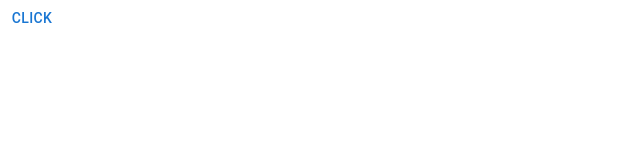
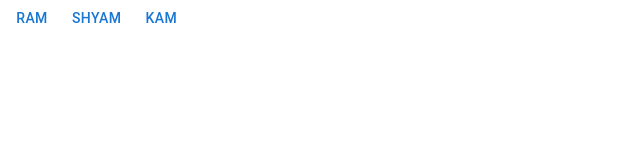
Before and after one commit to pratham930/webRTC, a React (Create React App) app in the folder webrtc/: page /Practice in a window 1280 px wide. Shown: the top 160 px of the page, without its empty margins (0-640 px from the left). Built offline with nearby package versions, Linux system fonts and the light colour scheme.

Commit message:
nothibg changed
nothibg changed

```diff
--- a/webrtc/src/App.js
+++ b/webrtc/src/App.js
@@ -41,7 +41,6 @@ function App() {
 textRef.current.value =JSON.stringify(offer.sdp)
       });
     }
-
   }, [socket])
 
   useEffect(() => {
--- a/webrtc/src/Practice.js
+++ b/webrtc/src/Practice.js
@@ -1,30 +1,82 @@
-import React, { useRef } from 'react'
+import React, { useRef,useEffect,useState} from 'react'
 import { Button, Box } from "@mui/material";
+import { styled } from '@mui/material/styles';
 
 
 const Practice = () => {
 
     const posts = useRef([]);
+    const count = useRef(0);
+    const [numb, setnumb] = useState(0)
+    const [attachment, setaddAttachment] = useState()
+    const [Nesattachment, setNewaddAttachment] = useState()
 
-    const ram = [{candidate:"ram"},
+
+//     const array = []
+
+// if (attachment) {
+//   console.log(attachment)
+//   const data = new FormData()
+//   console.log(attachment.length)
+// for (let index = 0; index < attachment.length; index++) {
+//   // console.log(attachment[index],"54441")
+//   data.append('addAttachment', attachment[index])
+//   array.push(data.get("addAttachment"))
+// }
+//   console.log(data.get("addAttachment"),"addAttachment")
+
+// }
+
+
+// console.log(array)
+
+    const ram = [
+      {candidate:"ram"},
     {candidate:"shyam"},
     {candidate:"kam"}
 ]
 
-const submit =()=>{
-    console.log("first")
-    posts.current = [...posts.current, ram]
+const submit =(name)=>{
+    console.log("first",name)
+    posts.current = [...posts.current, name]
+    count.current =count.current+1
+    // console.log(posts,"post")
+    setnumb(numb+1)
+
 }
 
-console.log(posts,"post")
+
+useEffect(() => {
+
+  console.log(posts,"post")
+  console.log(count.current,"count")
+  console.log(numb,"numb")
+
+}, [numb])
+
+
+
 
   return (
     <div>
+{ram.map((e,index)=>{
+return(<Button key={index}
+ onClick={()=>submit(e.candidate)}>
+    {e.candidate}
+</Button>
+)})}
 
-<Button onClick={submit}>
-    click
-</Button>
+{posts.current.map(({candidate},index)=>{
+    return(
+      <Box key={index}>
+        {candidate}
+      </Box>
+    )})}
 
+{/*
+<input style={{backgroundColor:"blue"}} accept="doc/*"
+ multiple
+  id="profile-photo" type="file" onChange={(e) => { setaddAttachment(e.target.files) }} /> */}
     </div>
   )
 }
```
